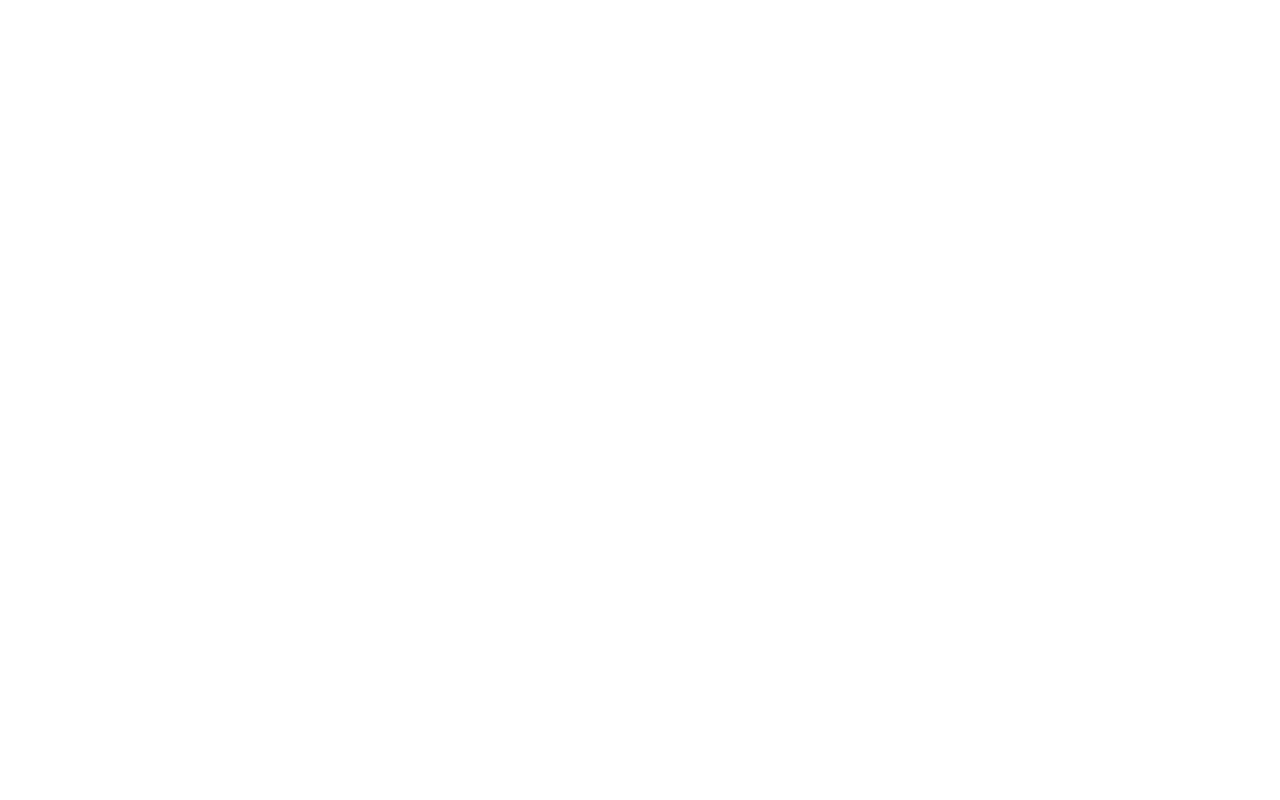
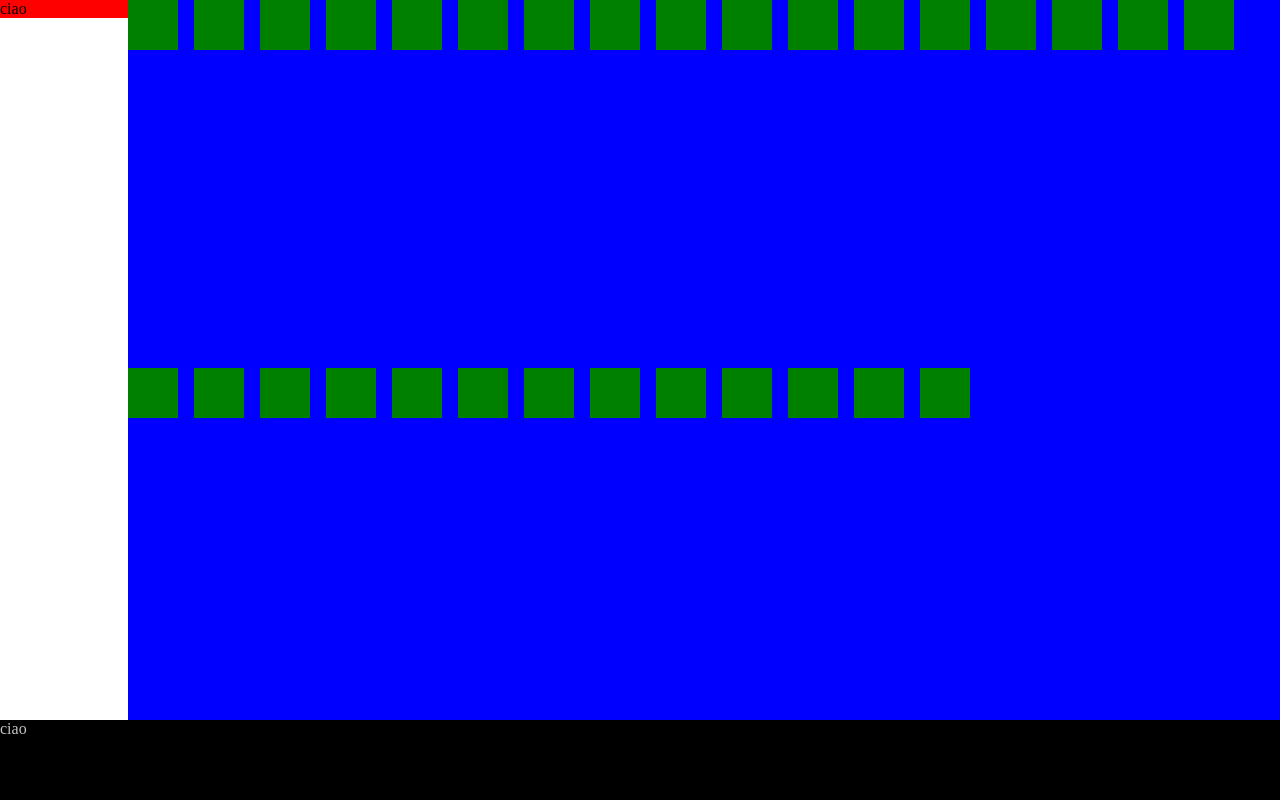
Before and after one commit to FraAccaBi/html-css-spotifyweb, a plain HTML site: page index.html in a window 1280 px wide. Drawn offline with Linux system fonts and the light colour scheme.

Commit message:
add debug boxes

```diff
--- a/css/style.css
+++ b/css/style.css
@@ -27,17 +27,42 @@ a{
 
 /* #endregion COMMON*/
 
+/* #region COLUMNS*/
+
+.cl_10{
+    float: left;
+    width: 10%;
+    background-color: red;
+}
+.cl_90{
+    float: left;
+    width: 90%;
+    background-color: blue;
+}
+/* #endregion COLUMNS*/
+
+
 /* #region */
 /* #endregion */
 
-/* #region XS-SPOTIFY*/
-
-
-
-
-
-
-
-
-
-/* #endregion XS-SPOTIFY*/
+.main{
+    overflow-y: scroll;
+}
+.main_nav{
+    flex-wrap: wrap;
+    flex-direction: row;
+    gap: 1rem;
+    height: calc(100vh - 10vh)
+}
+.debug_bx{
+    height: 50px;
+    width: 50px;
+    background-color: green;
+}
+.debug_footer{
+    background-color: #000000;
+    height: 10vh;
+    align-items: baseline;
+    color: #C1C2C4;
+    width: 100%;
+}
--- a/index.html
+++ b/index.html
@@ -8,14 +8,46 @@
     <link rel="stylesheet" href="./css/style.css">
 </head>
 <body>
-    <main class="app_main">
-        <aside class="app_aside">
+    <main class="app_main row">
+        <aside class="main_aside cl_10">
+            <div>ciao</div>
         </aside>
         <!-- /.app_aside -->
-        <main class="app_main">
+        <main class="main cl_90">
             <a href="" class="upgrade_btn"></a>
             <!-- /.upgrade_btn -->
-            <nav class="main_nav"></nav>
+            <nav class="main_nav flex">
+                <div class="debug_bx"></div>
+                <div class="debug_bx"></div>
+                <div class="debug_bx"></div>
+                <div class="debug_bx"></div>
+                <div class="debug_bx"></div>
+                <div class="debug_bx"></div>
+                <div class="debug_bx"></div>
+                <div class="debug_bx"></div>
+                <div class="debug_bx"></div>
+                <div class="debug_bx"></div>
+                <div class="debug_bx"></div>
+                <div class="debug_bx"></div>
+                <div class="debug_bx"></div>
+                <div class="debug_bx"></div>
+                <div class="debug_bx"></div>
+                <div class="debug_bx"></div>
+                <div class="debug_bx"></div>
+                <div class="debug_bx"></div>
+                <div class="debug_bx"></div>
+                <div class="debug_bx"></div>
+                <div class="debug_bx"></div>
+                <div class="debug_bx"></div>
+                <div class="debug_bx"></div>
+                <div class="debug_bx"></div>
+                <div class="debug_bx"></div>
+                <div class="debug_bx"></div>
+                <div class="debug_bx"></div>
+                <div class="debug_bx"></div>
+                <div class="debug_bx"></div>
+                <div class="debug_bx"></div>
+            </nav>
             <!-- /.main_nav -->
             <div class="main_playlist"></div>
             <!-- /.main_playlist -->
@@ -23,7 +55,9 @@
         <!-- /.app_main -->
     </main>
     <!-- /.app_main -->
-    <footer class="app_footer"></footer>
+    <footer class="app_footer flex">
+        <div class="debug_footer">ciao</div>
+    </footer>
     <!-- /.app_footer -->
 </body>
 </html>
```
